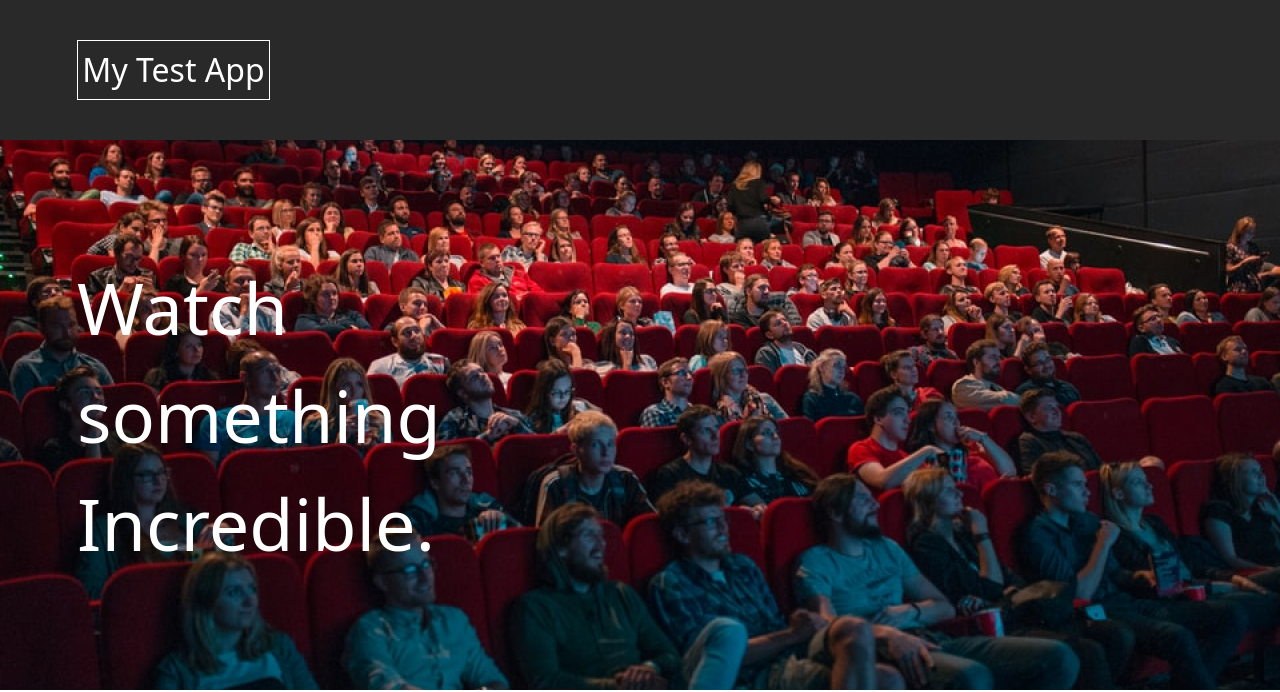
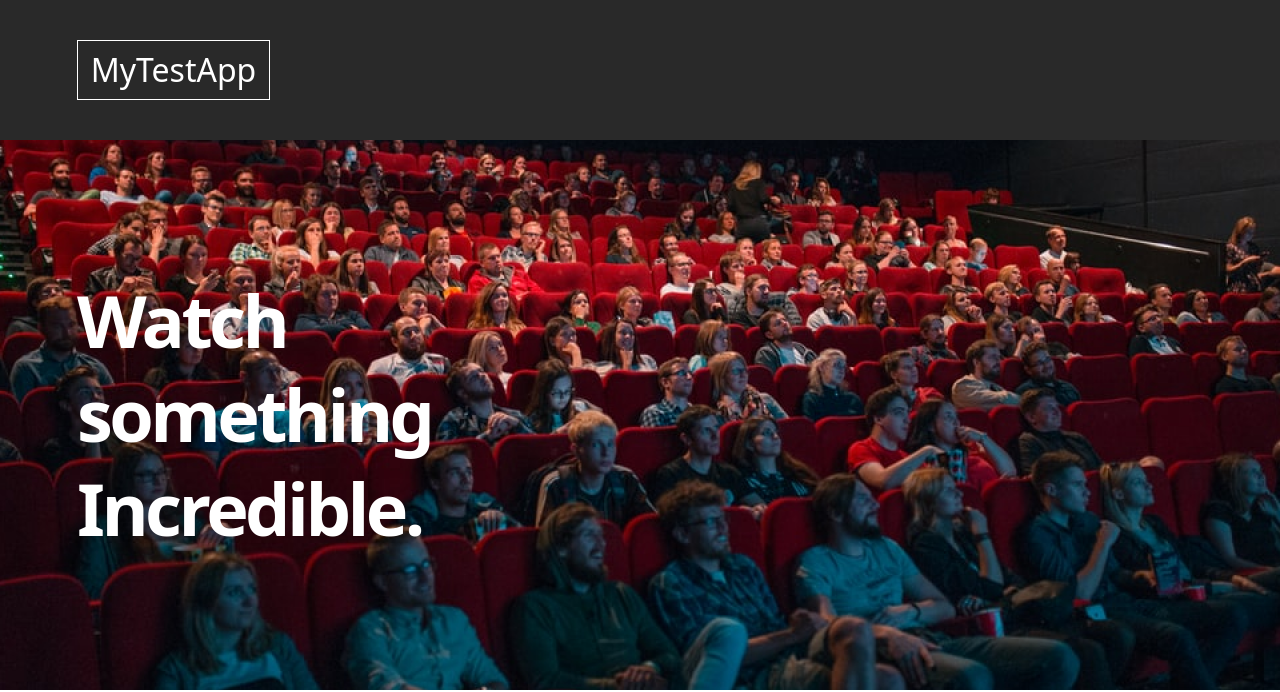
Before and after one commit to Muizz001/muiizz-test, a React (Vite) app: page / in a window 1280 px wide. Shown: the top 692 px of the page. Built offline with nearby package versions, Linux system fonts and the light colour scheme; no server answers.

Commit message:
Add files via upload

```diff
--- a/src/components/Category.jsx
+++ b/src/components/Category.jsx
@@ -6,7 +6,7 @@ import ComedyMovie from "./ComedyMovie";
 const Category = () => {
 
   return (
-    <div className="w-[90%] flex flex-col justify-start items-center sm:mt-[48px] mt-[33px]">
+    <div className="w-[90%] flex flex-col justify-start items-center sm:mt-[48px] mt-[33px] sm:mt-[67px] mb-[50px]">
       <ActionMovie />
       <ComedyMovie />
     </div>
--- a/src/components/Hero.jsx
+++ b/src/components/Hero.jsx
@@ -3,12 +3,12 @@ import image from "../images/image.png";
 
 const Hero = () => {
   return (
-    <div className="sm:h-[550px] h-[257px] bg-red-200 relative flex items-center lg:justify-start justify-center isolate w-full">
+    <div className="sm:h-[550px] h-[257px] relative flex items-center lg:justify-start justify-center isolate w-full">
       <img
         src={image}
         className="h-full w-full object-cover absolute inset-0 -z-[1]"
       />
-      <h1 className="text-white sm:text-[72px] text-[28px] lg:ml-[77px] lg:text-left text-center">
+      <h1 className="text-white sm:text-[72px] text-[28px] lg:ml-[77px] lg:text-left text-center sm:leading-[93.7px] leading-[36px] font-[700] -tracking-[0.05em]">
         Watch <br /> something <br /> Incredible.
       </h1>
     </div>
--- a/src/components/Navbar.jsx
+++ b/src/components/Navbar.jsx
@@ -4,7 +4,7 @@ const Navbar = () => {
   return (
     <div className="bg-[#292929] w-full h-[67px] sm:h-[140px] flex justify-center items-center lg:justify-start">
       <div className="h-[33.5px] sm:h-[60px] sm:w-[193px] w-[108px] border-[1px] border-white lg:ml-[77px] flex justify-center items-center">
-        <h2 className="text-white sm:text-[32px] text-[18px]">My Test App</h2>
+        <h2 className="text-white sm:text-[32px] text-[18px]">MyTestApp</h2>
       </div>
     </div>
   );
```
Also changed, not shown: src/components/SearchResults.jsx (line endings or trailing spaces).
